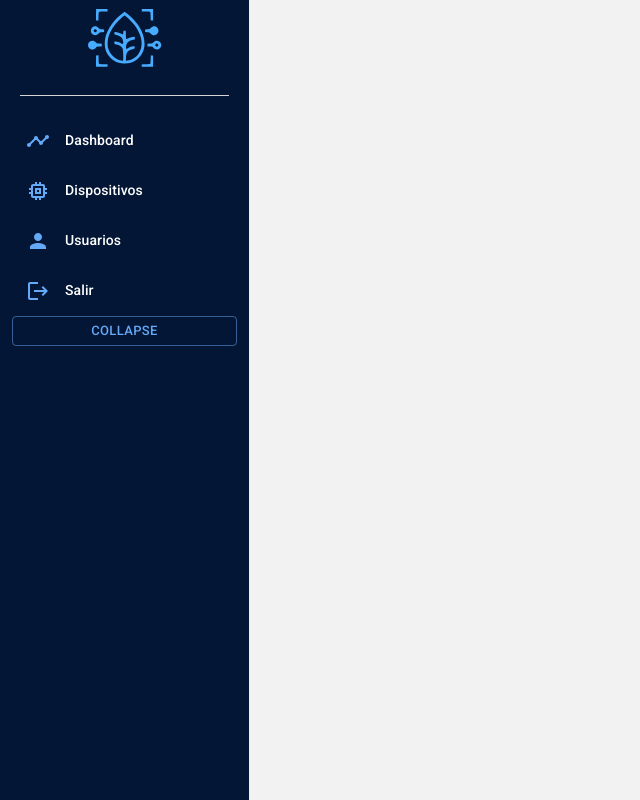
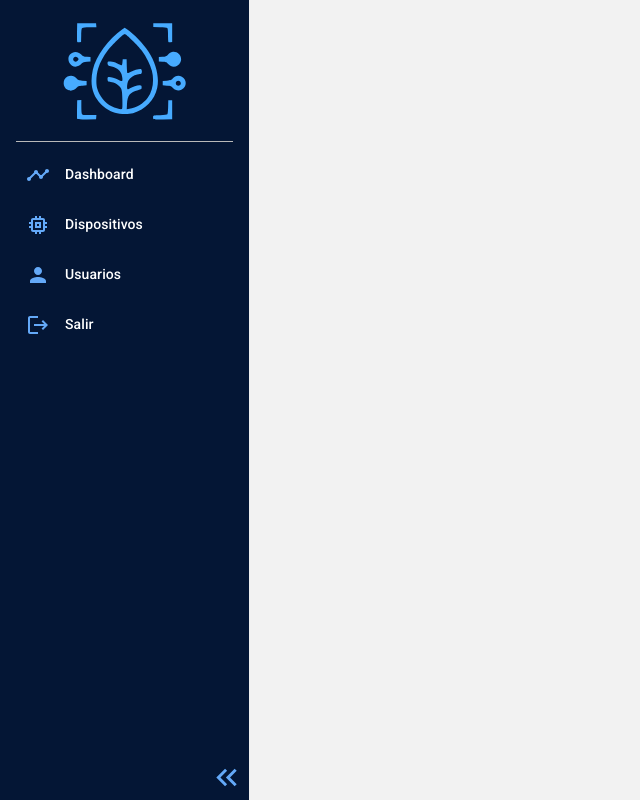
Before and after one commit to Jdiego06/iot-frontend, a React (Create React App) app: page / in a window 1280 px wide. Shown: the whole page, without its empty margins (0-640 px from the left). Built offline with nearby package versions, Linux system fonts and the light colour scheme.

Commit message:
Apply format to side bar

```diff
--- a/src/App.jsx
+++ b/src/App.jsx
@@ -13,6 +13,12 @@ import { CssBaseline } from "@mui/material";
 import Users from "./pages/Users";
 
 const theme = createTheme({
+  typography: {
+    subtitle1: {
+      color: "#F2F2F2",
+    },
+  },
+
   palette: {
     primary: {
       light: "#36445D",
@@ -50,7 +56,8 @@ function App() {
             {/* Combine Layout with RouteGuard */}
             <Route path="/" element={<RouteGuard></RouteGuard>}>
               <Route path="/" element={<PageLayout></PageLayout>}>
-                <Route path="/users" element={<Users/>}></Route>
+                <Route path="/dashboard" element={<h1>Dashboard</h1>}></Route>
+                <Route path="/users" element={<Users />}></Route>
                 <Route path="/devices" element={<h1>Devices</h1>}></Route>
               </Route>
             </Route>
--- a/src/components/SideBarMenu.jsx
+++ b/src/components/SideBarMenu.jsx
@@ -3,10 +3,13 @@ import { Link } from "react-router-dom";
 import PersonIcon from "@mui/icons-material/Person";
 import MemoryIcon from "@mui/icons-material/Memory";
 import TimelineIcon from "@mui/icons-material/Timeline";
-import { Button, Divider, Grid, Typography, useTheme } from "@mui/material";
+import KeyboardDoubleArrowLeftIcon from "@mui/icons-material/KeyboardDoubleArrowLeft";
+import KeyboardDoubleArrowRightIcon from "@mui/icons-material/KeyboardDoubleArrowRight";
+import { Divider, Typography, useTheme } from "@mui/material";
 import LogoutIcon from "@mui/icons-material/Logout";
 import Logo from "../assets/logo.svg";
-import MenuIcon from "@mui/icons-material/Menu";
+import { Box } from "@mui/system";
+import { IconButton } from "@mui/material";
 
 export const SideBarMenu = () => {
   const theme = useTheme();
@@ -14,24 +17,18 @@ export const SideBarMenu = () => {
 
   return (
     <Sidebar backgroundColor={theme.palette.primary.main}>
-      {!collapsed ? (
-        <>
-          <Grid container justifyContent={"center"}>
-            <img src={Logo} alt="" width={"30%"} />
-          </Grid>
-        </>
-      ) : (
-        <Grid mt={"10px"} container justifyContent={"center"}>
-          <MenuIcon onClick={() => collapseSidebar()} color="secondary" />
-        </Grid>
-      )}
+      <Box display={"flex"} justifyContent={"center"} mt={1}>
+        <img
+          style={{
+            width: "50%",
+            height: "30%",
+            pointerEvents: "none",
+          }}
+          alt="logo"
+          src={Logo}
+        />
+      </Box>
 
-      <Divider
-        sx={{
-          backgroundColor: theme.palette.background.default,
-          margin: "20px 20px",
-        }}
-      ></Divider>
       <Menu
         menuItemStyles={{
           button: {
@@ -42,6 +39,8 @@ export const SideBarMenu = () => {
           },
         }}
       >
+        <Divider sx={{ mx: 2, my: 1 }} color="lightgray"></Divider>
+
         <MenuItem
           icon={<TimelineIcon color="secondary" />}
           component={<Link to="/dashboard" />}
@@ -70,24 +69,33 @@ export const SideBarMenu = () => {
         </MenuItem>
 
         <MenuItem
-          icon={<LogoutIcon color="secondary" />}
+          icon={<LogoutIcon color="secondary"></LogoutIcon>}
           component={<Link to="/login" />}
         >
           <Typography variant="subtitle2" color="Background">
             Salir
           </Typography>
         </MenuItem>
+      </Menu>
 
-        <Button
+      {collapsed ? (
+        <IconButton
+          onClick={() => collapseSidebar()}
           color="secondary"
-          variant="outlined"
-          style={{ width: "90%", marginLeft: "5%" }}
+          sx={{ position: "absolute", right: "25%", bottom: 0 }}
+        >
+          <KeyboardDoubleArrowRightIcon></KeyboardDoubleArrowRightIcon>
+        </IconButton>
+      ) : (
+        <IconButton
+          size="small"
           onClick={() => collapseSidebar()}
-          size="small"
+          color="secondary"
+          sx={{ position: "absolute", right: 0, bottom: 0 }}
         >
-          {collapsed ? "expand" : "collapse"}
-        </Button>
-      </Menu>
+          <KeyboardDoubleArrowLeftIcon fontSize="large"></KeyboardDoubleArrowLeftIcon>
+        </IconButton>
+      )}
     </Sidebar>
   );
 };
```
